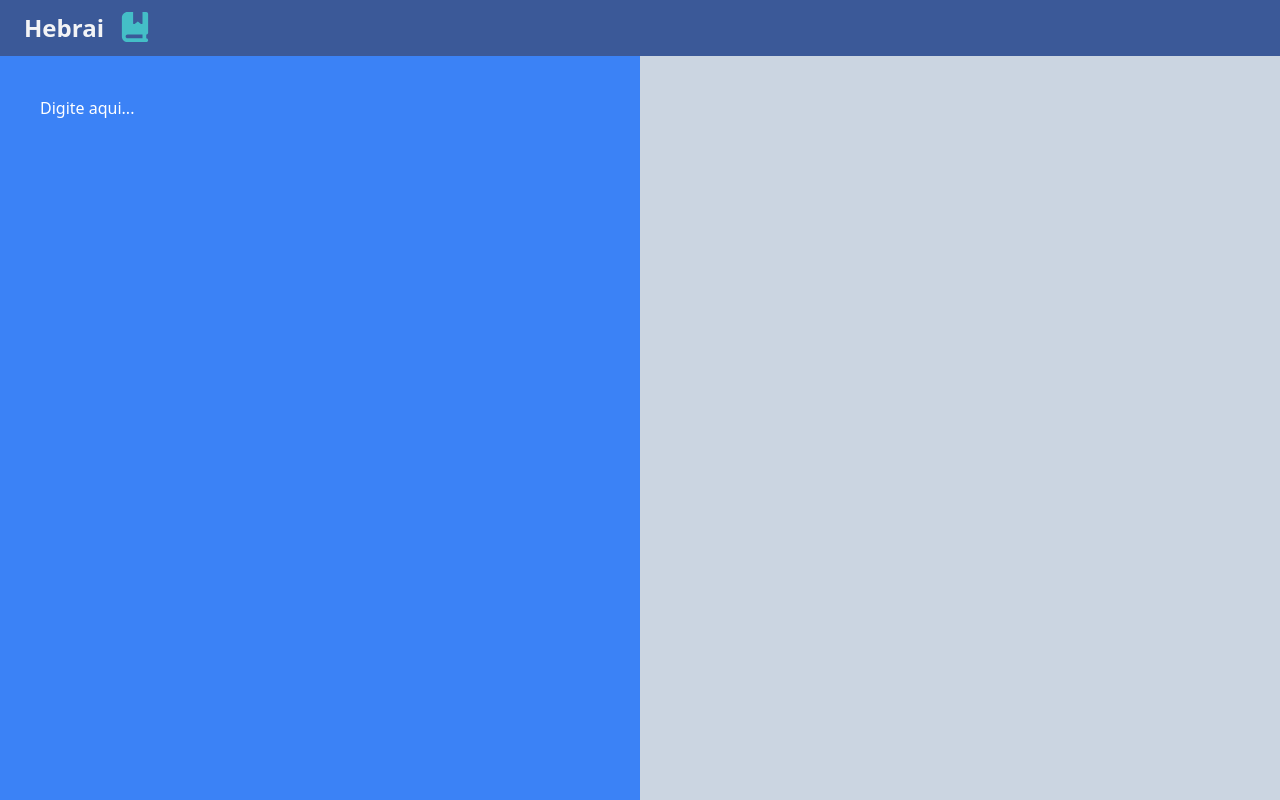
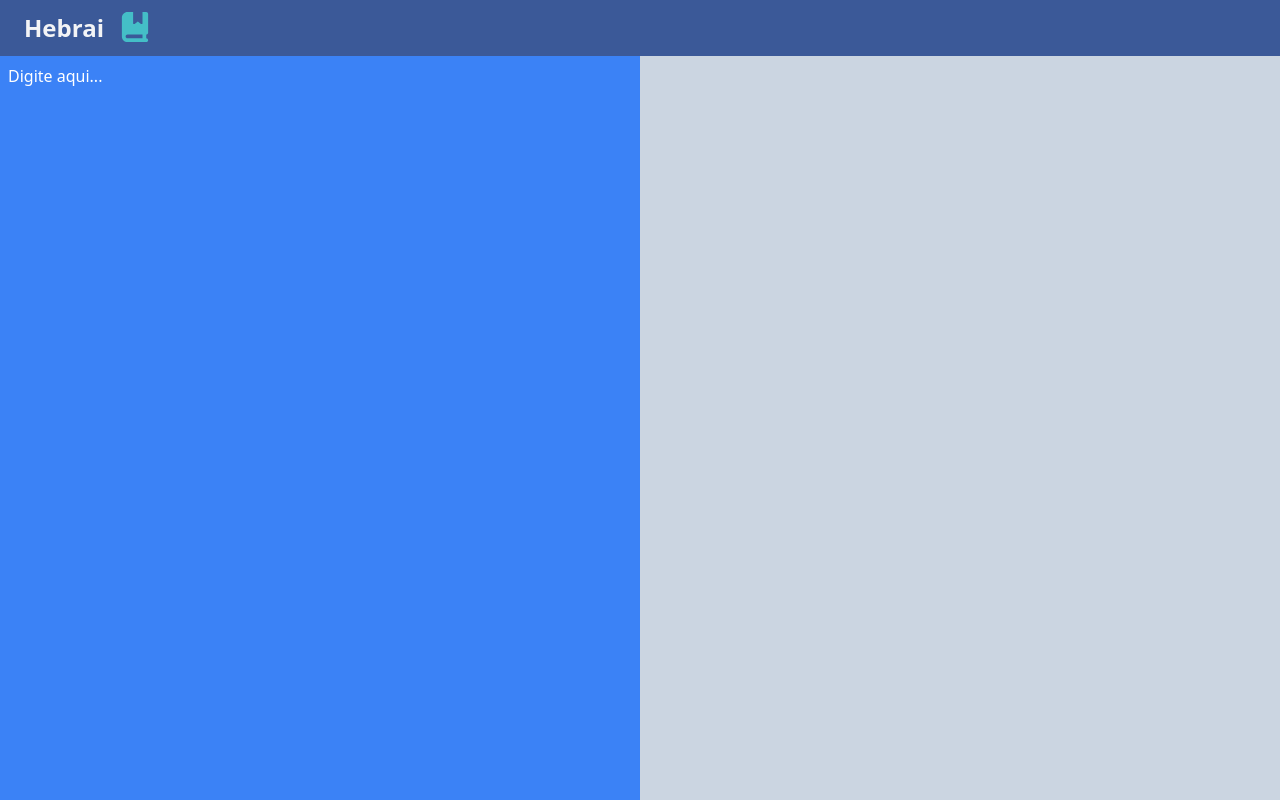
Before and after one commit to LeonardoSantosBR/translator-hebraic, a React (Vite) app: page / in a window 1280 px wide. Built offline with nearby package versions, Linux system fonts and the light colour scheme.

Commit message:
fix: ajustes

```diff
--- a/src/App.tsx
+++ b/src/App.tsx
@@ -1,4 +1,3 @@
-/* eslint-disable react-hooks/exhaustive-deps */
 import Header from "./components/header";
 import Translated from "./components/translated";
 import { useEffect, useState } from "react";
@@ -27,7 +26,7 @@ function App() {
       mutate({ text });
     }, 1000);
     return () => clearTimeout(delayDebounce);
-  }, [text]);
+  }, [mutate, text]);
 
   return (
     <div className="w-full min-h-screen flex flex-col">
--- a/src/components/textarea.tsx
+++ b/src/components/textarea.tsx
@@ -1,11 +1,11 @@
 function TextArea({ text, setText }: { text: string; setText: React.Dispatch<React.SetStateAction<string>> }) {
   return (
-    <div className="flex justify-center p-6 bg-blue-500">
+    <div className="flex justify-center p-2 bg-blue-500">
       <textarea
         placeholder="Digite aqui..."
         value={text}
         onChange={(e) => setText(e.target.value)}
-        className="w-full h-64 p-4 text-white bg-blue-500  placeholder-white outline-none resize-none"
+        className="w-full text-white bg-blue-500  placeholder-white outline-none resize-none"
       />
     </div>
   );
--- a/src/components/translated.tsx
+++ b/src/components/translated.tsx
@@ -12,7 +12,7 @@ function Translated({
       {isLoading ? (
         <Spinner />
       ) : (
-        <p className="text-3xl font-medium p-5 text-black underline">
+        <p className="text-2xl font-medium p-2 text-black underline">
           {result}
         </p>
       )}
```
